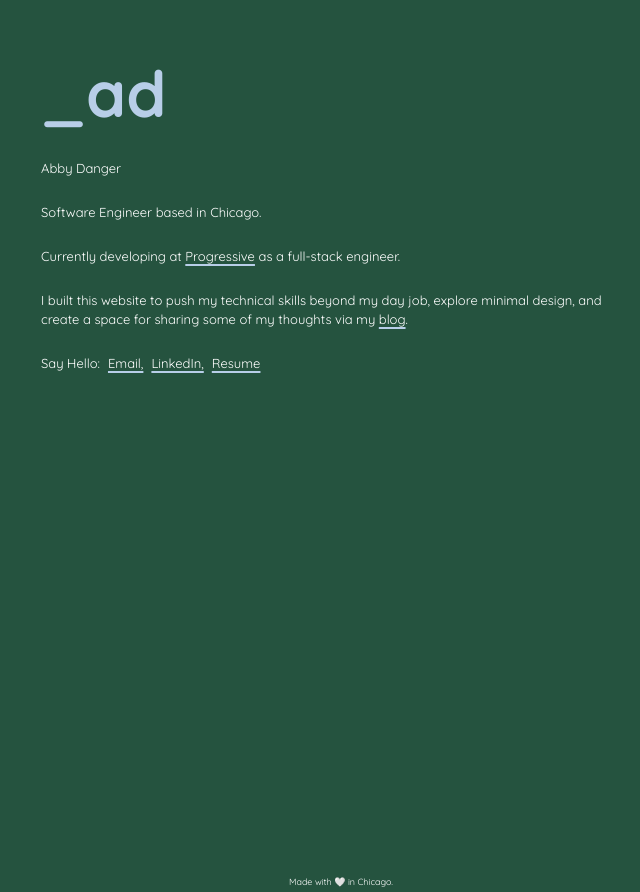
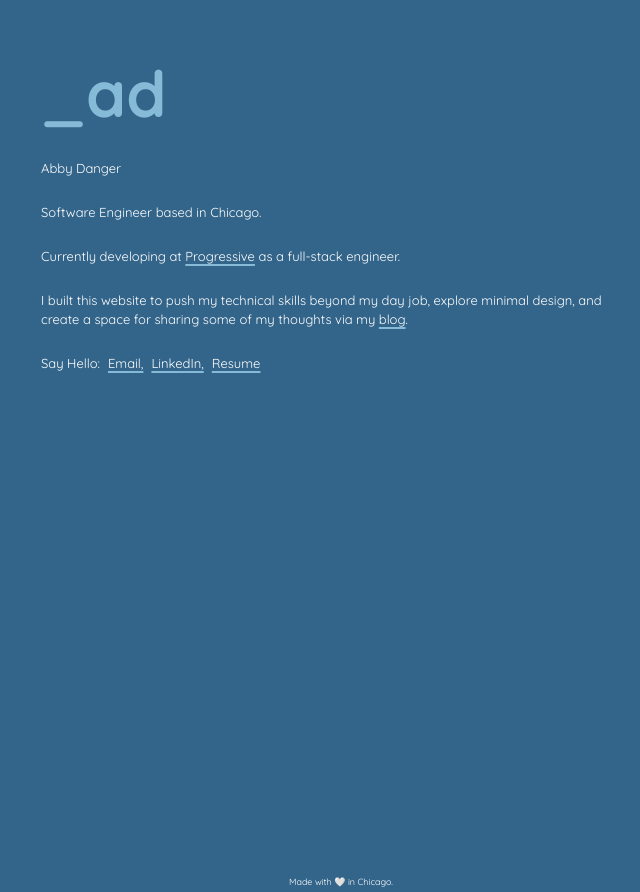
Before and after one commit to abbyadanger/ad, an Angular app: page / in a window 1280 px wide. Shown: the whole page, without its empty margins (299-939 px from the left). Built offline with nearby package versions, Linux system fonts and the light colour scheme.

Commit message:
Colors for now

```diff
--- a/src/app/blog-list/blog-list.component.css
+++ b/src/app/blog-list/blog-list.component.css
@@ -9,7 +9,7 @@
 }
 
 main {
-  background-color: #eb5e3a;
+  background-color: #33658a;
   color: #FFFFFF;
   font-family: "Quicksand", sans-serif;
   /* color: #eb5e3a; cool orange color */
@@ -19,7 +19,7 @@ main {
   display: flex;
   font-size: xx-large;
   padding-bottom: 10%;
-  color: #CBD183;
+  color: #86bbd8;
 }
 
 .header-link {
@@ -38,7 +38,7 @@ a {
   text-decoration: underline;
   text-decoration-thickness: 2px;
   text-underline-offset: 3px;
-  text-decoration-color: #eb5e3a; /* light gray underline */
+  text-decoration-color: #86bbd8; /* light gray underline */
   transition: text-decoration-color 0.2s;
 }
 
--- a/src/app/home/home.component.css
+++ b/src/app/home/home.component.css
@@ -9,7 +9,7 @@
 }
 
 main {
-  background-color: #25533F;
+  background-color: #33658a;
   /* background-color: #eb5e3a; */ /* cool orange color */
   color: #FFFFFF;
   font-family: "Quicksand", sans-serif;
@@ -18,7 +18,7 @@ main {
 .header {
   display: flex;
   font-size: xx-large;
-  color: #B8CEE8;
+  color: #86bbd8;
   /* color: #CBD183; */ /* lime green color */
 }
 
@@ -52,7 +52,7 @@ a {
   text-decoration: underline;
   text-decoration-thickness: 2px;
   text-underline-offset: 3px;
-  text-decoration-color: #B8CEE8;
+  text-decoration-color: #86bbd8;
   transition: text-decoration-color 0.2s;
 }
 
--- a/src/app/markdown-viewer/markdown-viewer.component.css
+++ b/src/app/markdown-viewer/markdown-viewer.component.css
@@ -9,7 +9,7 @@
 }
 
 main {
-  background-color: #eb5e3a;
+  background-color: #33658a;
   color: #FFFFFF;
   font-family: "Quicksand", sans-serif;
   /* color: #eb5e3a; cool orange color */
@@ -19,7 +19,7 @@ main {
   display: flex;
   font-size: xx-large;
   padding-bottom: 10%;
-  color: #CBD183;
+  color: #86bbd8;
 }
 
 .header-link {
@@ -33,7 +33,7 @@ a {
   text-decoration: underline;
   text-decoration-thickness: 2px;
   text-underline-offset: 3px;
-  text-decoration-color: #eb5e3a; /* light gray underline */
+  text-decoration-color: #86bbd8; /* light gray underline */
   transition: text-decoration-color 0.2s;
 }
 
--- a/src/styles.css
+++ b/src/styles.css
@@ -9,7 +9,7 @@ body {
   margin: 0;
   padding: 0;
   font-family: "Quicksand", sans-serif;
-  background-color: #25533F;
+  background-color: #33658a;
 }
 
 app-root {
```
